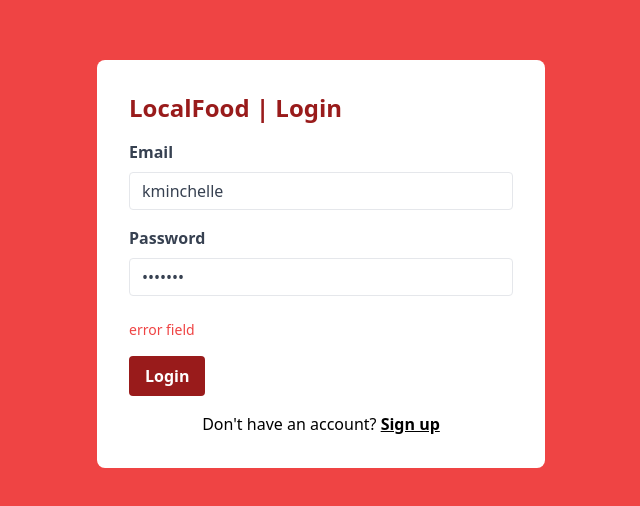
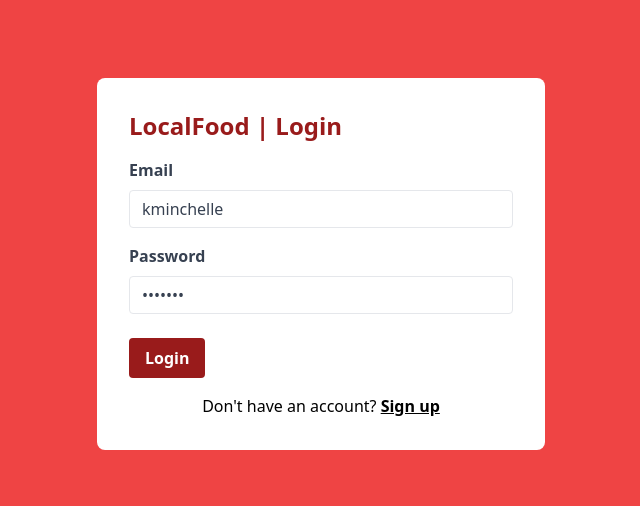
Before and after one commit to Kardam-Simeonov/LocalFood, a Nuxt app in the folder web-client/: page /login in a window 1280 px wide. Shown: the part 136-642 px from the top of the page, without its empty margins (319-959 px from the left). Built offline with nearby package versions, Linux system fonts and the light colour scheme.

Commit message:
Added authentication error text

```diff
--- a/web-client/pages/login.vue
+++ b/web-client/pages/login.vue
@@ -22,7 +22,7 @@
                 placeholder="Password"
                 v-model="user.password">
         </div>
-        <p class="text-red-500 text-sm mb-4">error field</p>
+        <p class="text-red-500 text-sm mb-4">{{ errorText }}</p>
         <div class="flex items-center justify-between">
             <button @click="login()" class="bg-red-800 hover:bg-red-700 text-white font-bold py-2 px-4 rounded focus:outline-none focus:shadow-outline">
             Login
@@ -40,19 +40,24 @@ import { storeToRefs } from 'pinia'; // import storeToRefs helper hook from pini
 import { useAuthStore } from '~/store/auth'; // import the auth store we just created
 
 const { authenticateUser } = useAuthStore(); // use authenticateUser action from  auth store
+const { authenticated } = storeToRefs(useAuthStore()); // make authenticated state reactive with storeToRefs
 
-const { authenticated } = storeToRefs(useAuthStore()); // make authenticated state reactive with storeToRefs
 const user = ref({
   username: 'kminchelle',
   password: '0lelplR',
 });
+const errorText = ref('');
 const router = useRouter();
 
 const login = async () => {
   await authenticateUser(user.value); // call authenticateUser and pass the user object
+
   // redirect to dashboard if user is authenticated
-  if (authenticated) {
+  if (authenticated.value) {
     router.push('/dashboard');
+  }
+  else{
+    errorText.value = 'Invalid username or password';
   }
 };
 </script>
--- a/web-client/store/auth.ts
+++ b/web-client/store/auth.ts
@@ -25,7 +25,6 @@ export const useAuthStore = defineStore('auth', {
       if (data.value) {
         const token = useCookie('token');
         token.value = data?.value?.token;
-        console.log(data.value);
         this.authenticated = true;
       }
     },
```
